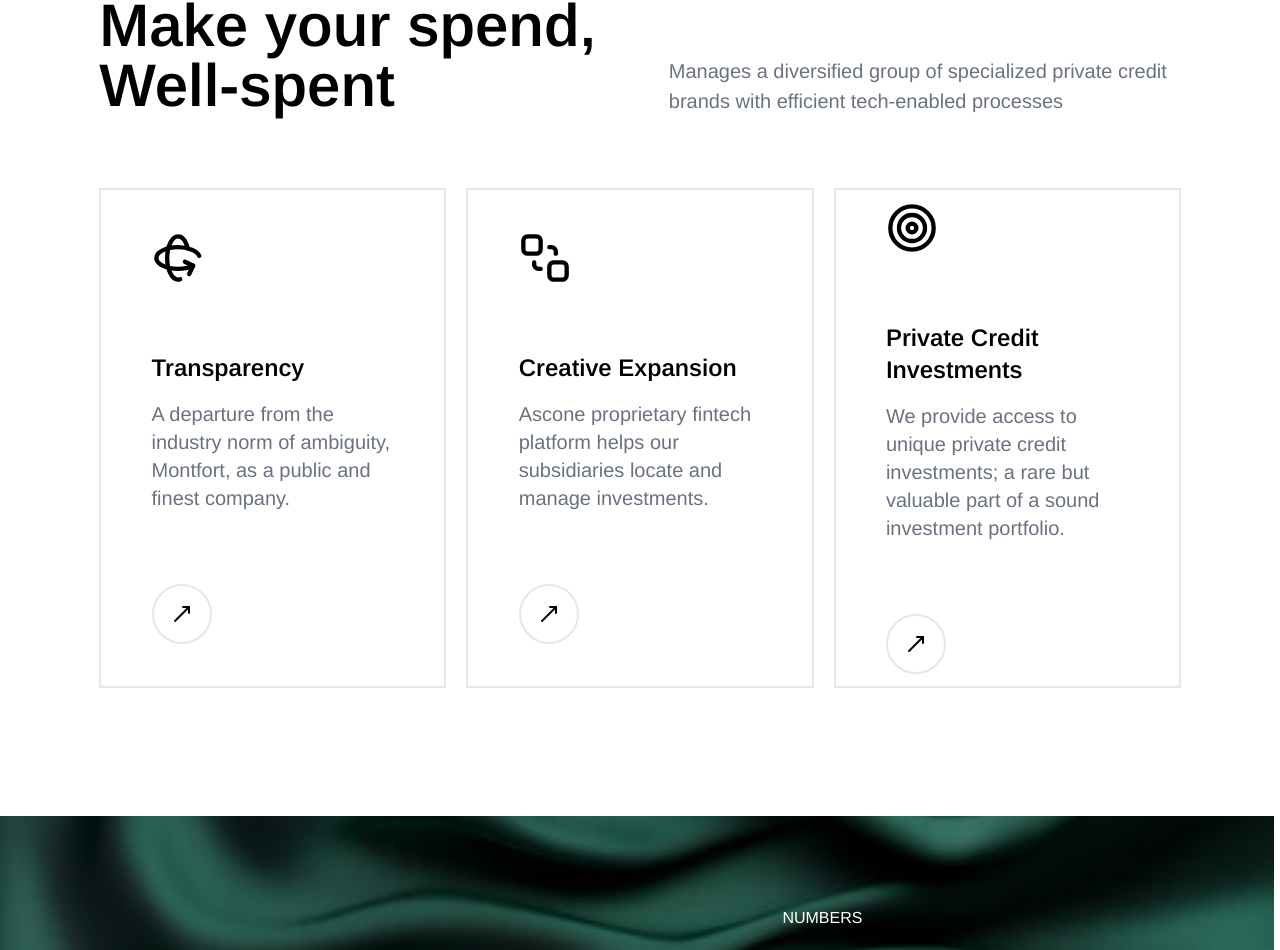
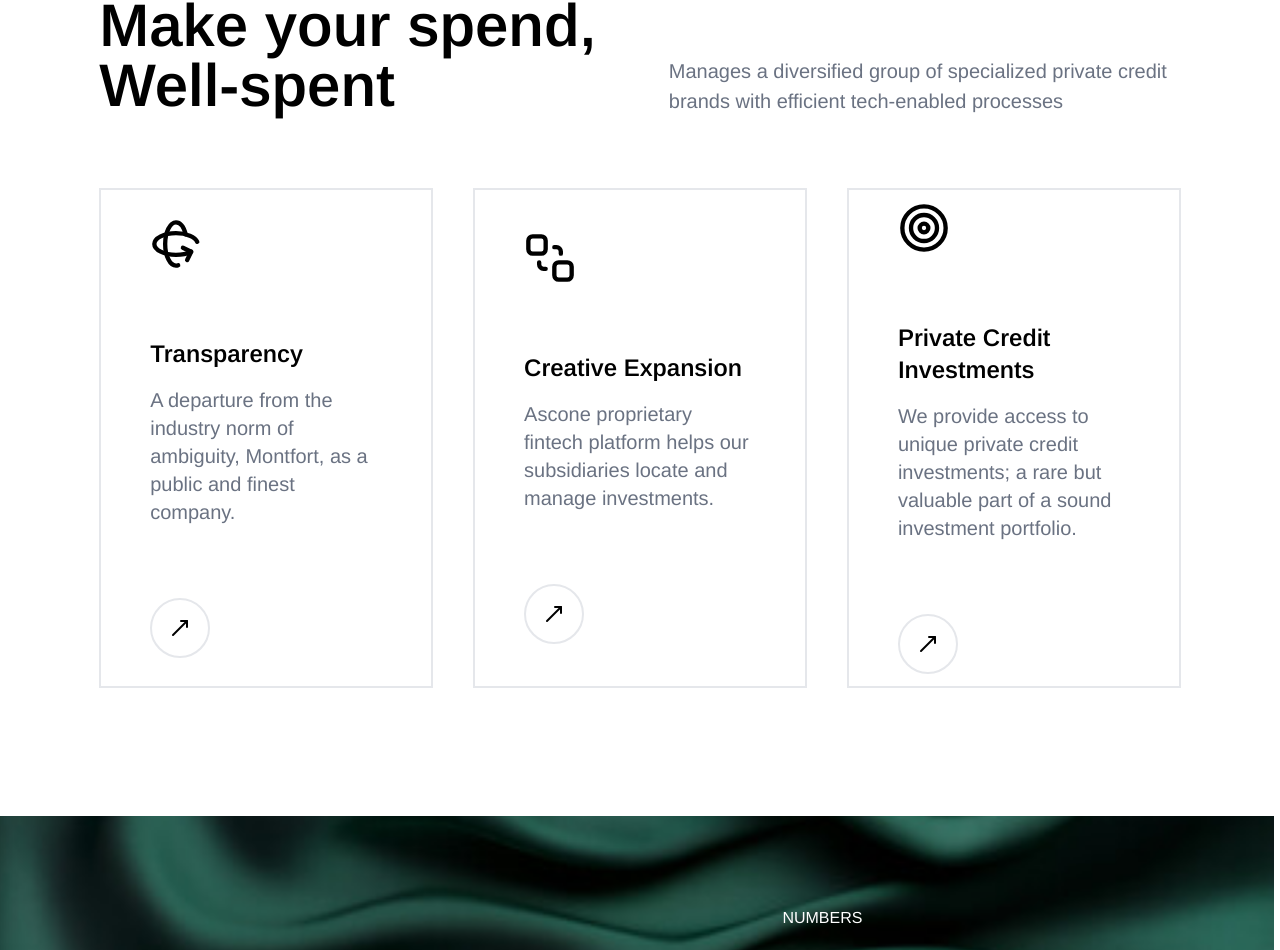
Before and after one commit to michaelleoliveir/ascone-landing-page, a React (Vite) app: page / in a window 1280 px wide. Shown: the part 1975-2925 px from the top of the page. Built offline with nearby package versions, Linux system fonts and the light colour scheme.

Commit message:
refactor: remove unused imports and improve card component layout

```diff
--- a/src/components/Cards/Cards.jsx
+++ b/src/components/Cards/Cards.jsx
@@ -1,6 +1,6 @@
 import { useState, cloneElement } from 'react';
 // eslint-disable-next-line no-unused-vars
-import { motion, AnimatePresence } from 'framer-motion';
+import { motion } from 'framer-motion';
 import { MoveUpRight } from 'lucide-react';
 import { cardData } from './cardData';
 
@@ -29,25 +29,25 @@ const Cards = () => {
     };
 
     return (
-        <div className='mt-18 flex flex-col md:flex-row justify-center items-center gap-5'>
+        <div className='mt-18 flex md:flex-row justify-center gap-10'>
             {cardData.map((card, index) => (
                 <motion.div
                     key={index}
-                    className={`card cursor-pointer h-[500px] bg-cover bg-center border-2 ${index === expandedIndex ? 'bg-(--color-beige) border-(--color-beige) rounded-tr-[10rem]' : 'bg-white border-gray-200'}`}
+                    className={`card cursor-pointer h-[500px] border-2 ${index === expandedIndex ? 'bg-(--color-beige) border-(--color-beige) rounded-tr-[10rem]' : 'bg-white border-gray-200'}`}
                     variants={cardVariants}
                     initial="collapsed"
                     animate={index === expandedIndex ? 'expanded' : 'collapsed'}
                     onClick={() => handleCardClick(index)}
                 >
-                    <div className="flex flex-col justify-center items-center h-full">
-                        <div className="flex flex-col justify-center items-start h-full px-4 w-[80%] mx-auto">
+                    <div className="flex flex-col h-full">
+                        <div className="flex flex-col justify-center h-full px-4 w-[80%] mx-auto">
                             <div className='mb-13'>
                                 {cloneElement(card.icon, {
                                     color: index === expandedIndex ? '#022f30' : 'black',
                                     size: 52,
                                 })}
                             </div>
-                            <h1 className={`text-2xl font-semibold py-4 text-left w-full ${index === expandedIndex ? 'text-(--color-green)' : 'text-black'}`}>
+                            <h1 className={`text-2xl font-semibold py-4 text-left ${index === expandedIndex ? 'text-(--color-green)' : 'text-black'}`}>
                                 {card.title}
                             </h1>
                             <p className={`text-left text-xl w-full ${index === expandedIndex ? 'text-(--color-green)' : 'text-gray-500'}`}>
```
